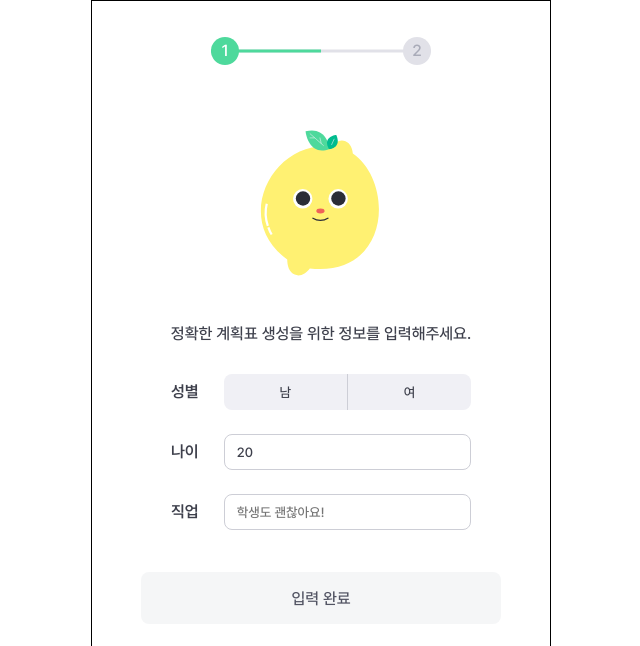
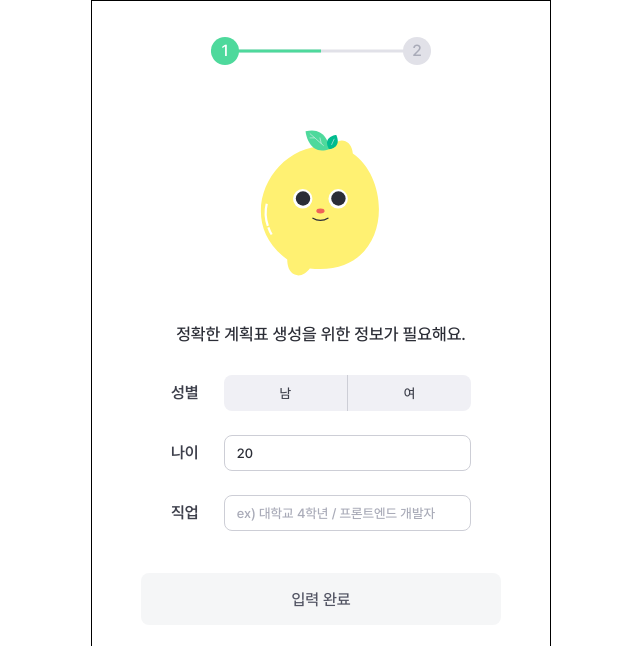
Before and after one commit to our-bbang/ggumtle_frontend, a React (Vite) app: page /userinfo in a window 1280 px wide. Shown: the top 646 px of the page, without its empty margins (319-959 px from the left). Built offline with nearby package versions, Linux system fonts and the light colour scheme.

Commit message:
유저 정보 입력 페이지 UI 수정 (#17)
* chore: 직업 input placeholder 문구 변경

* style: 커스텀 input 글자 색상 변경

* style: 유저 정보 입력 안내 문구 style 수정

```diff
--- a/src/components/common/Inputs/InputBox.tsx
+++ b/src/components/common/Inputs/InputBox.tsx
@@ -71,5 +71,8 @@ const StyledInput = styled.input<{ borderRadius?: string }>`
   }
 
   font-family: 'PretendardMedium';
-  color: ${({ theme }) => theme.colors.gray_800};
+  color: ${({ theme }) => theme.colors.gray_900};
+  &::placeholder {
+    color: ${({ theme }) => theme.colors.gray_500};
+  }
 `;
--- a/src/components/userinfo/MainText.tsx
+++ b/src/components/userinfo/MainText.tsx
@@ -7,7 +7,7 @@ export const MainText = () => {
         src={import.meta.env.BASE_URL + './image/lemon_img.svg'}
         alt="레몬 캐릭터"
       />
-      <Text>정확한 계획표 생성을 위한 정보를 입력해주세요.</Text>
+      <Text>정확한 계획표 생성을 위한 정보가 필요해요.</Text>
     </MainTextContainer>
   );
 };
@@ -29,6 +29,6 @@ const Img = styled.img`
 
 const Text = styled.div`
   font-family: 'PretendardMedium';
-  font-size: 16px;
-  color: ${({ theme }) => theme.colors.gray_800};
+  font-size: 17px;
+  color: ${({ theme }) => theme.colors.gray_900};
 `;
--- a/src/components/userinfo/UserInputs.tsx
+++ b/src/components/userinfo/UserInputs.tsx
@@ -42,7 +42,7 @@ export const UserInputs = () => {
           value={job}
           setValue={setJob}
           maxLength={20}
-          placeholder="학생도 괜찮아요!"
+          placeholder="ex) 대학교 4학년 / 프론트엔드 개발자"
         />
       </InputWrapper>
     </UserInputsContainer>
```
